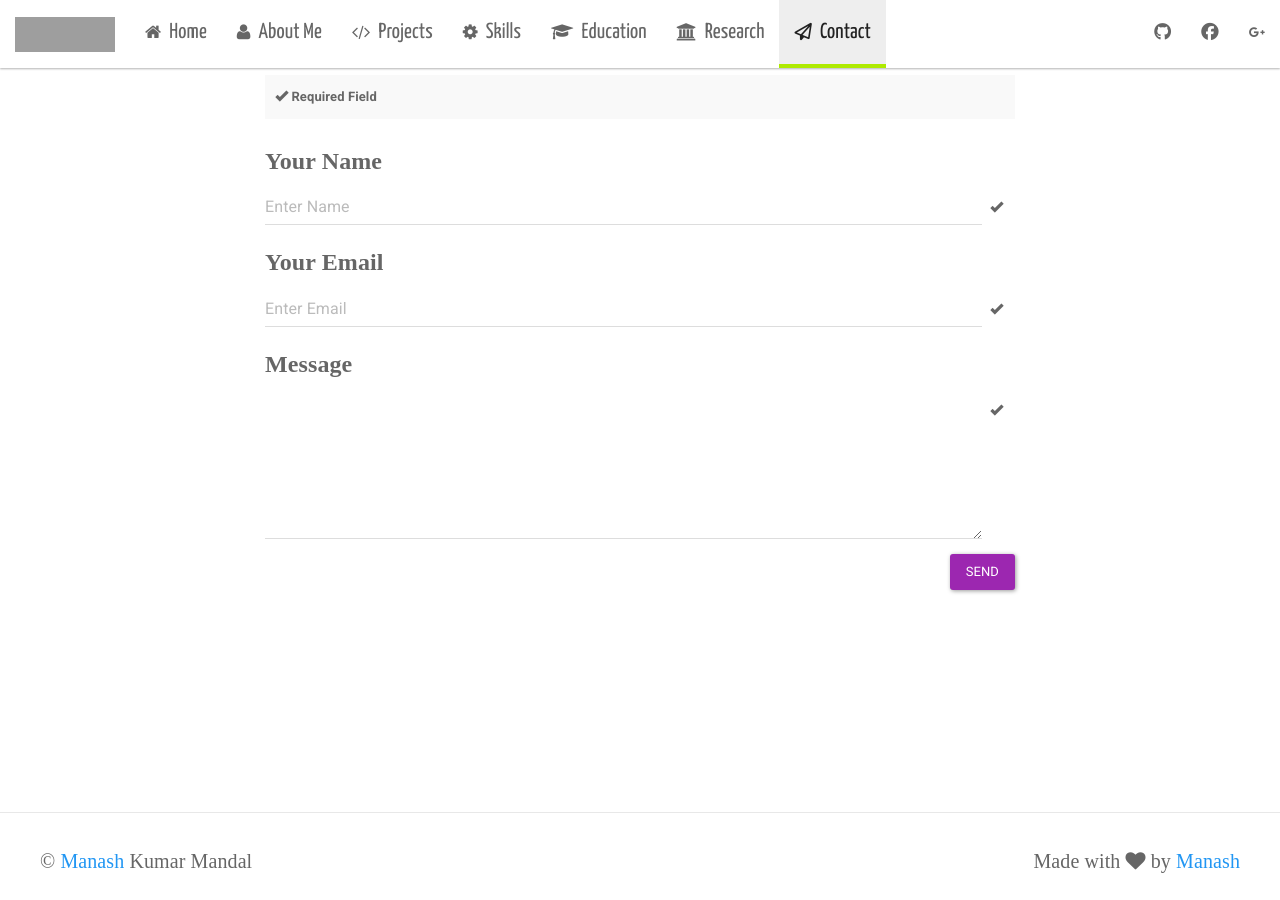
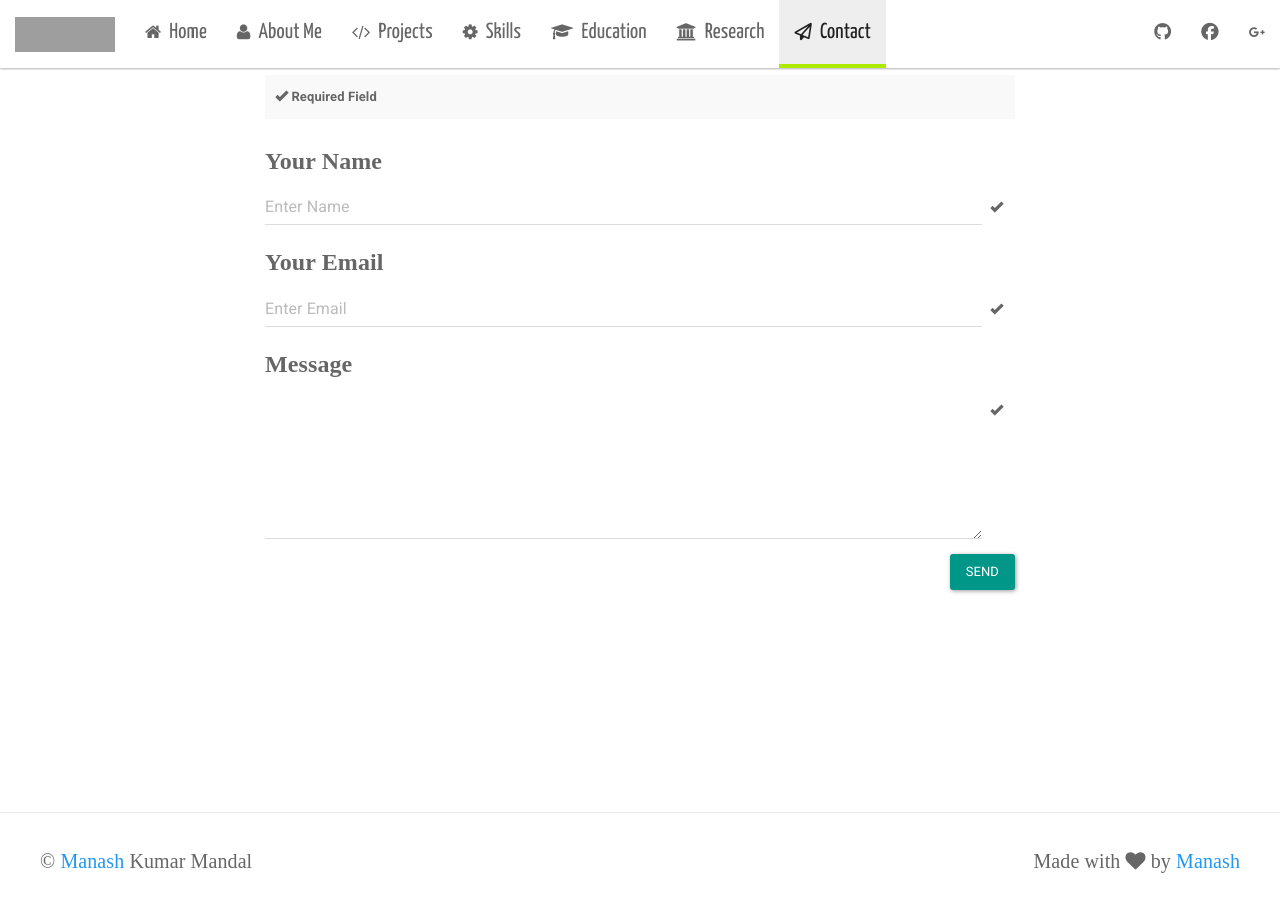
Before and after one commit to manashmandal/manash.me, a Jekyll site: the page built from contact.html, in a window 1280 px wide and 900 px high, scrolled down 21 px. Built offline with Jekyll 4.4.1, drawn with Linux system fonts in a browser that asks for light colours; nearby versions of some CDN libraries; some web fonts are replaced; grey boxes are pictures that could not be loaded.

Commit message:
fixed color

```diff
--- a/contact.html
+++ b/contact.html
@@ -28,7 +28,7 @@ permalink: /contact
                         <textarea name="InputMessage" id="InputMessage" class="form-control" rows="5" required></textarea>
                         <span class="input-group-addon"><i class="glyphicon glyphicon-ok form-control-feedback"></i></span></div>
                 </div>
-                <input type="submit" name="submit" id="submit" value="Send" class="btn btn-info pull-right">
+                <input type="submit" name="submit" id="submit" value="Send" class="btn btn-info pull-right btn-modified">
         </form>
         </div>
     </div>
--- a/css/me.css
+++ b/css/me.css
@@ -177,3 +177,7 @@ About Me page
 #contact-form{
     margin-top: 40px;
 }
+
+.btn-modified{
+    background-color: #009688;
+}
```
